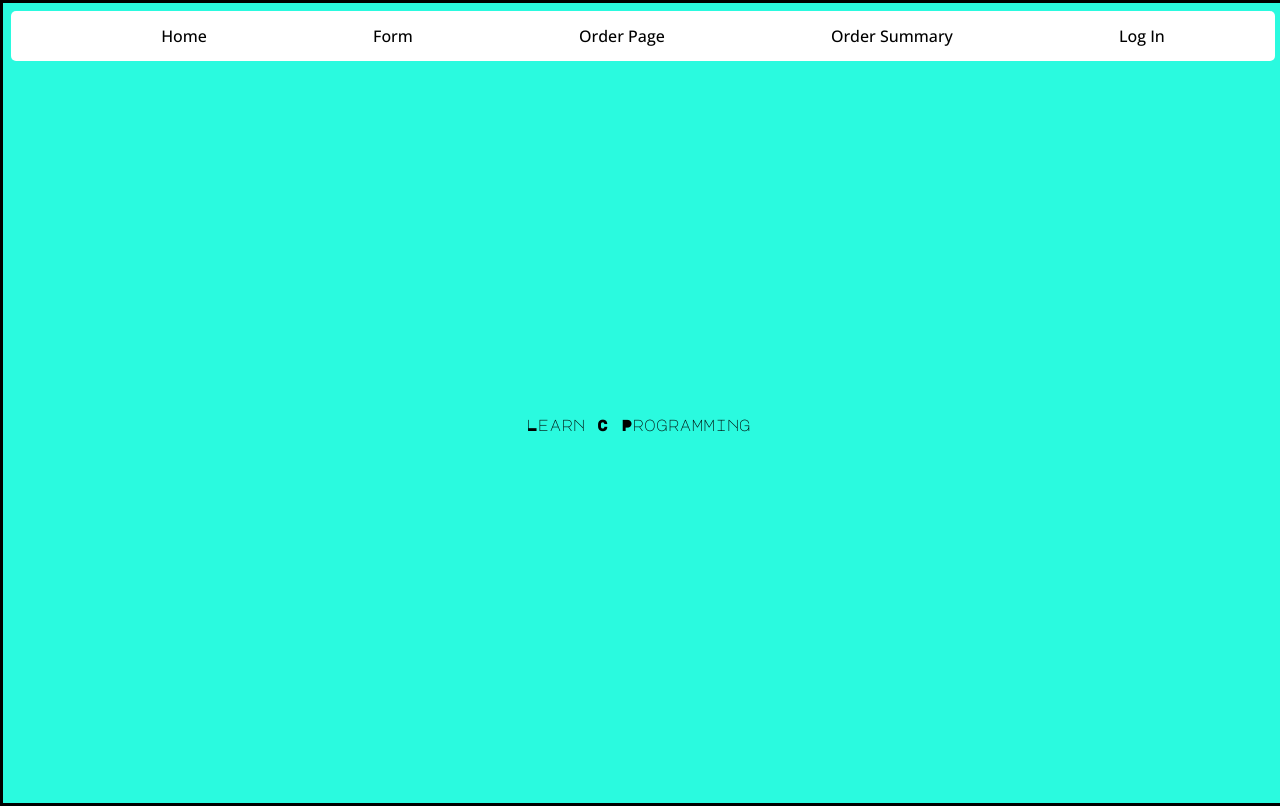
After one commit to ARYN-27/WebDevProject, a PHP site: page / in a window 1280 px wide. The commit adds this page. Run offline with PHP 8.4, Linux system fonts and the light colour scheme.

Commit message:
CSS in-progress; added landing pages;

```diff
--- a/css/style.css
+++ b/css/style.css
@@ -1,5 +1,107 @@
 @import url("https://fonts.googleapis.com/css2?family=Open+Sans:ital,wght@0,300;0,400;0,500;0,600;0,700;0,800;1,300;1,400;1,500;1,600;1,700;1,800&display=swap");
+@import url("https://fonts.googleapis.com/css2?family=Major+Mono+Display&display=swap");
+@import url("https://fonts.googleapis.com/css2?family=Fira+Code:wght@300;400;500;600;700&family=Major+Mono+Display&display=swap");
 
+/**
+  * {
+    box-sizing: border-box;
+  }
+*/
 html {
   font-family: "Open Sans", sans-serif;
+  background-color: white;
+  width: 100vw;
+  height: 100vh;
+  border-style: solid;
+  background-color: #2AFADF; // fallback for old browsers
+  background-image: linear-gradient( 135deg, #2AFADF 10%, #4C83FF 100%);
+
 }
+
+/**
+  Navbar
+*/
+.navbar {
+  font-size: 600;
+  background-color: white;
+  border-radius: 5px 5px 5px 5px;
+  /**
+    box-shadow: rgba(0, 0, 0, 0.2) 0px 18px 50px -10px;
+  */
+}
+
+ul {
+  list-style-type: none;
+  display: flex;
+  flex-direction: row;
+  flex-wrap: nowrap;
+  align-items: flex-start;
+  justify-content: space-evenly;
+  margin: 0;
+  padding: 0;
+  overflow: hidden;
+  width: 100%;
+}
+
+ol {
+  float: left;
+  font-weight: 500;
+}
+
+ol a {
+  display: block;
+  color: black;
+  text-align: center;
+  padding: 14px 16px;
+  text-decoration: none;
+  font-family: "Open Sans", sans-serif;
+  font-weight: 500;
+}
+
+ol a:hover {
+  color: #f63c61;
+}
+
+/**
+  Font styling
+*/
+.intro {
+  font-family: "Major Mono Display", monospace;
+  height: 91vh;
+  width: 98vw;
+  display: flex;
+  justify-content: center;
+  align-items: center;
+
+  /**
+    display: flex;
+    flex-direction: column;
+    align-items: center;
+    align-content: center;
+  */
+  /**
+    text-align: center;
+    position: absolute;
+    font-size: large;
+    font-weight: 400;
+    top: 50%;
+    right: 50%;
+    transform: translate(-50%, -50%);
+    color: black;
+  */
+}
+
+.center {
+  display: flex;
+  justify-content: center;
+  align-items: center;
+  height: 86vh;
+  width: 97vw;
+}
+
+.page-border {
+  height: 100vh;
+  width: 100vh;
+  border: black;
+  border-width: 5px;
+}
--- /dev/null
+++ b/index.html
@@ -0,0 +1,31 @@
+<!DOCTYPE html>
+<html lang="en">
+<head>
+    <meta charset="UTF-8">
+    <meta http-equiv="X-UA-Compatible" content="IE=edge">
+    <meta name="viewport" content="width=device-width, initial-scale=1.0">
+    <link rel="stylesheet" href="css/style.css"/>
+    <title>Welcome</title>
+</head>
+<body>
+
+ <div class="navbar">
+    <ul>
+        <ol><a href="/index.html">Home</a></ol>
+        <ol><a href="/form.html">Form</a></ol>
+        <ol><a href="/catalog.html">Order Page</a></ol>
+        <ol><a href="/cart.html">Order Summary</a></ol>
+        <ol class="cart">
+            <a href="cart.html">
+                Log In
+            </a>
+        </ol>
+    </ul>
+ </div>
+
+ <div class="intro">
+    <p>Learn C Programming</p>
+ </div>
+
+</body>
+</html>
```
Also changed, not shown: feedback.php (deleted, +0 -32 lines), qr_code-V2/feedback.php (added, +32 -0 lines), qr_code-V2/social_profile.php (added, +32 -0 lines), social_profile.php (deleted, +0 -32 lines), Sec1/sec1_landing.html (added), Sec2/sec2_landing.html (added), Sec3/sec3_landing.html (added), Sec4/sec4_landing.html (added), qr_code-V2/video_tutorial.php (renamed from video_tutorial.php).
